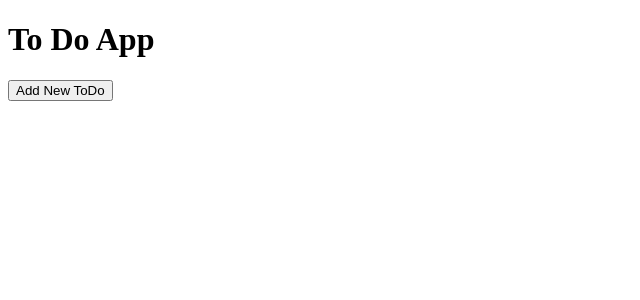
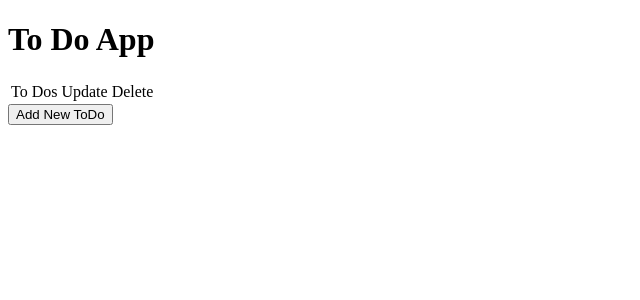
Before and after one commit to cryptolog-mathematician/ToDoFrontend, an Angular app: page /toDo in a window 1280 px wide. Shown: the top 300 px of the page, without its empty margins (0-640 px from the left). Built offline with nearby package versions, Linux system fonts and the light colour scheme; no server answers.

Commit message:
delete is working

```diff
--- a/src/app/components/to-do/to-do.component.html
+++ b/src/app/components/to-do/to-do.component.html
@@ -1,10 +1,29 @@
 <div>
     <div>
-        <ul>
-            <li *ngFor = "let toDO of toDos">
-                {{toDO.description}}
-            </li>
-        </ul>
+        <table>
+            <thead>
+                <td>
+                    To Dos
+                </td>
+                <td>
+                    Update
+                </td>
+                <td>
+                    Delete
+                </td>
+            </thead>
+            <tbody>
+                <tr *ngFor = "let toDO of toDos">
+                    <td>{{toDO.description}}</td>
+                    <td>
+                        <button (click) = "updateToDo()">Update</button>
+                    </td>
+                    <td>
+                        <button (click) = "deleteToDo(toDO)">Delete</button>
+                    </td>
+                </tr>
+            </tbody>
+        </table>
+        <button routerLink = "/createNewToDo">Add New ToDo</button>
     </div>
-    <button routerLink = "/createNewToDo">Add New ToDo</button>
 </div>
--- a/src/app/components/to-do/to-do.component.ts
+++ b/src/app/components/to-do/to-do.component.ts
@@ -22,5 +22,11 @@ export class ToDoComponent implements OnInit {
     .subscribe(todos => this.toDos = todos);
   }
 
+  deleteToDo(todo: any): void {
+    this.toDoService.deleteToDo(todo.id).subscribe(
+      this.toDos = this.toDos.filter(tod => tod !== todo)
+    );
+  }
+
 
 }
--- a/src/app/services/to-do.service.ts
+++ b/src/app/services/to-do.service.ts
@@ -29,4 +29,9 @@ export class ToDoService {
       retry(3)
     );
   }
+
+  deleteToDo(id: number): Observable<any> {
+    const url = `${this.toDoUrl}/${id}`;
+    return this.http.delete(url);
+  }
 }
```
